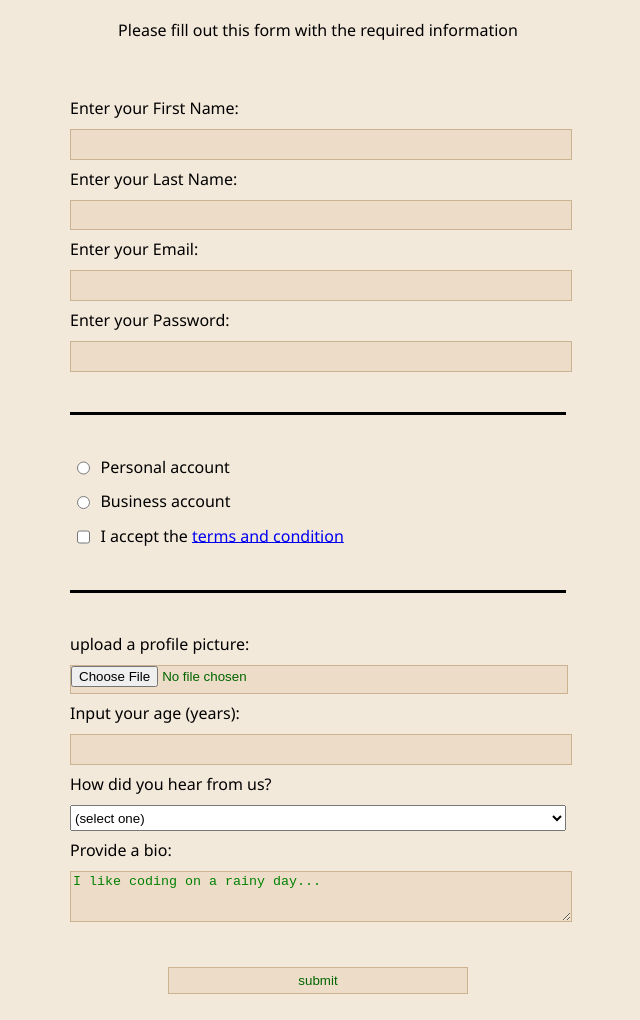
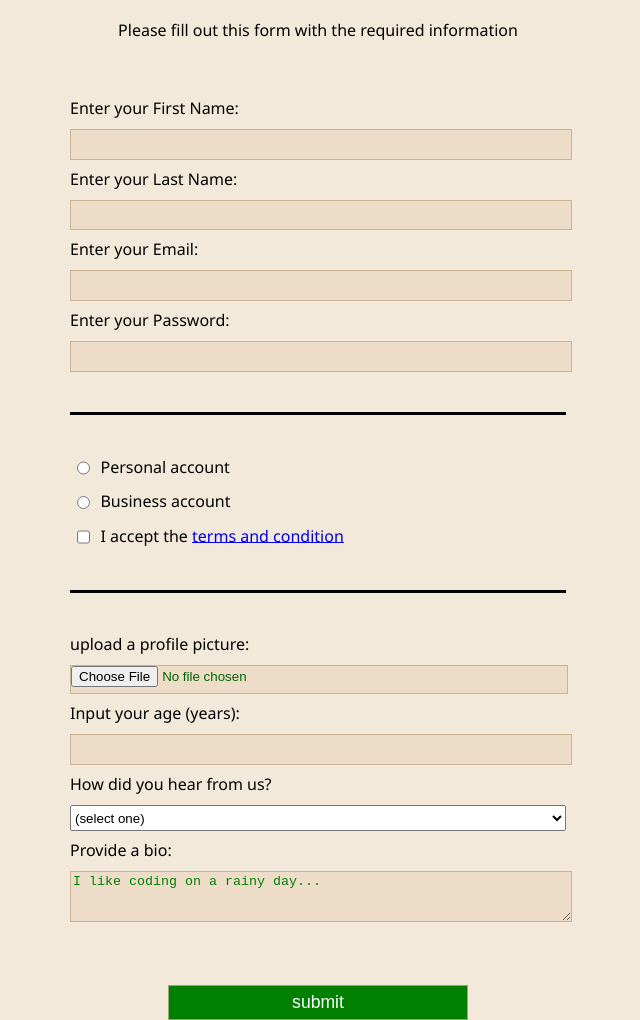
Before and after one commit to rebeccaacero1/Html-Forms, a plain HTML site: page index.html in a window 1280 px wide. Shown: the part 67-1087 px from the top of the page, without its empty margins (322-962 px from the left). Before the commit the page ends 1061 px from the top, so only its background shows below. Drawn offline with Linux system fonts and the light colour scheme.

Commit message:
addCSSinput

```diff
--- a/css/styles.css
+++ b/css/styles.css
@@ -59,4 +59,10 @@ input[type="submit"]{
     display: block;
     width: 60%;
     margin: 0 auto;
+    height: 2em;
+    font-size: 1.1rem;
+    background-color: green;
+    color: white;
+    min-width: 300px;
+    margin: 1em auto;
 }
```
